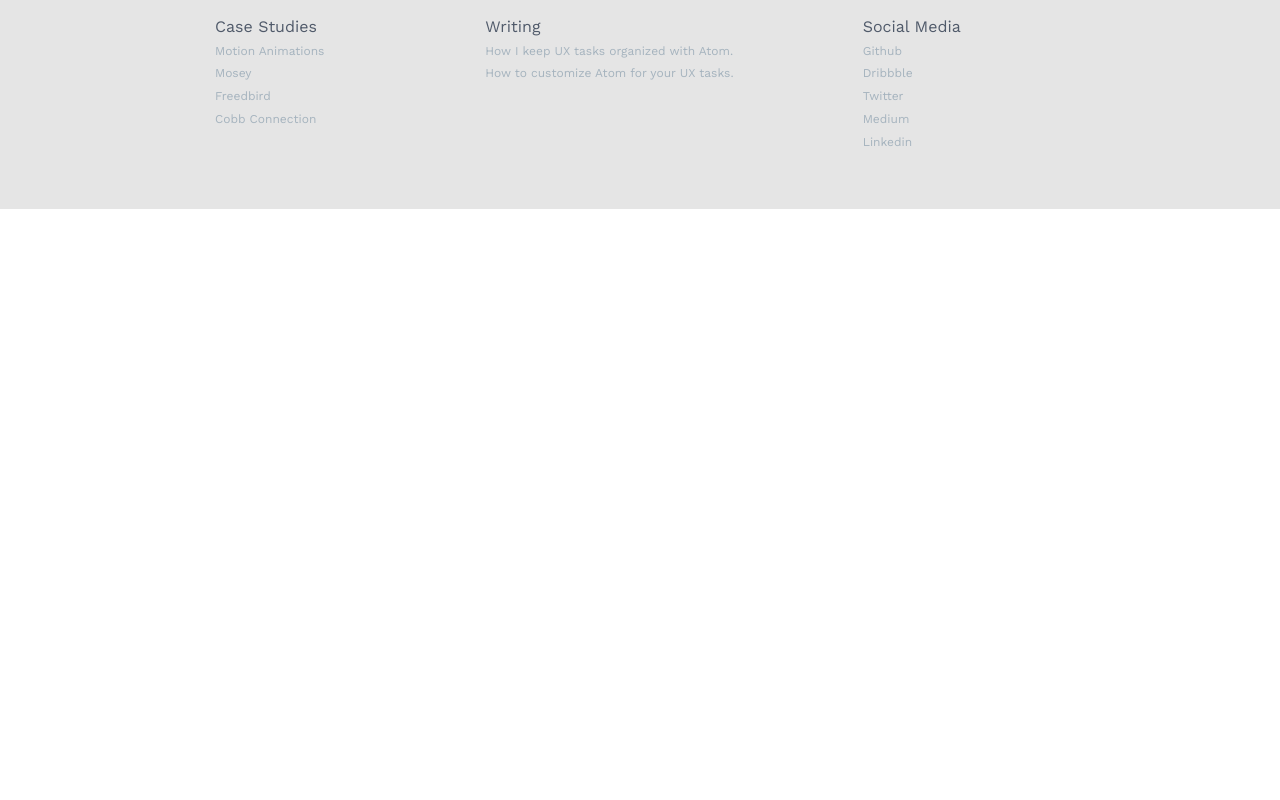
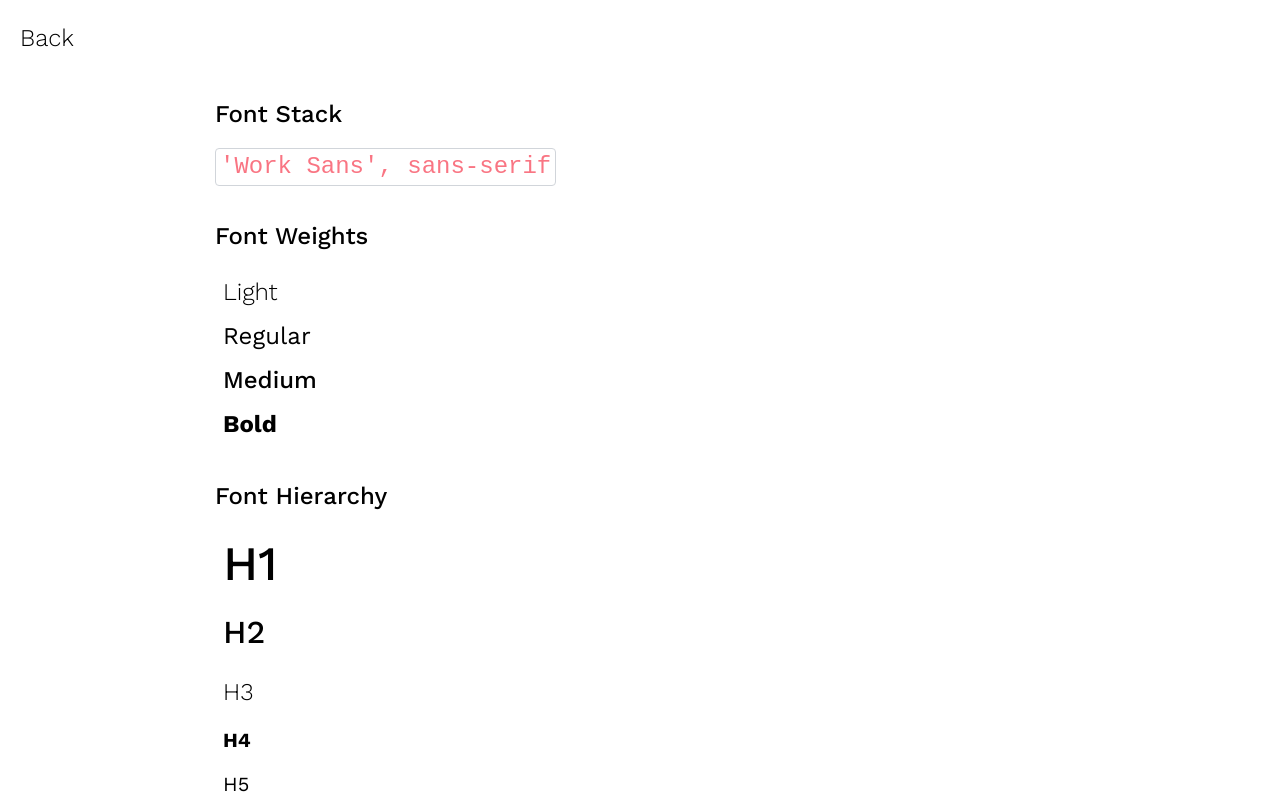
Before and after one commit to jmanhart/personal-portfolio-19, a React (Create React App) app: page /design in a window 1280 px wide. Shown: the top 800 px of the page. Built offline with nearby package versions, Linux system fonts and the light colour scheme; a web font is replaced by a local one.

Commit message:
Adding in the type styles, color and spacers

```diff
--- a/src/App.scss
+++ b/src/App.scss
@@ -1,3 +1,203 @@
+/* Grays */
+$gray-000: #fafbfc;
+$gray-100: #f6f8fa;
+$gray-200: #e1e4e8;
+$gray-300: #d1d5da;
+$gray-400: #959da5;
+$gray-500: #6a737d;
+$gray-600: #586069;
+$gray-700: #444d56;
+$gray-800: #2f363d;
+$gray-900: #24292e;
+
+/* Blues */
+$blue-000: #f1f8ff;
+$blue-100: #dbedff;
+$blue-200: #c8e1ff;
+$blue-300: #79b8ff;
+$blue-400: #2188ff;
+$blue-500: #0366d6;
+$blue-600: #005cc5;
+$blue-700: #044289;
+$blue-800: #032f62;
+$blue-900: #05264c;
+
+/* Greens */
+$green-000: #f0fff4;
+$green-100: #dcffe4;
+$green-200: #bef5cb;
+$green-300: #85e89d;
+$green-400: #34d058;
+$green-500: #28a745;
+$green-600: #22863a;
+$green-700: #176f2c;
+$green-800: #165c26;
+$green-900: #144620;
+
+/* Purples */
+$purple-000: #f5f0ff;
+$purple-100: #e6dcfd;
+$purple-200: #d1bcf9;
+$purple-300: #b392f0;
+$purple-400: #8a63d2;
+$purple-500: #6f42c1;
+$purple-600: #5a32a3;
+$purple-700: #4c2889;
+$purple-800: #3a1d6e;
+$purple-900: #29134e;
+
+/* Yellows */
+$yellow-000: #fffdef;
+$yellow-100: #fffbdd;
+$yellow-200: #fff5b1;
+$yellow-300: #ffea7f;
+$yellow-400: #ffdf5d;
+$yellow-500: #ffd33d;
+$yellow-600: #f9c513;
+$yellow-700: #dbab09;
+$yellow-800: #b08800;
+$yellow-900: #735c0f;
+
+/* Oranges */
+$orange-000: #fff8f2;
+$orange-100: #ffebda;
+$orange-200: #ffd1ac;
+$orange-300: #ffab70;
+$orange-400: #fb8532;
+$orange-500: #f66a0a;
+$orange-600: #e36209;
+$orange-700: #d15704;
+$orange-800: #c24e00;
+$orange-900: #a04100;
+
+/* Reds */
+$red-000: #ffeef0;
+$red-100: #ffdce0;
+$red-200: #fdaeb7;
+$red-300: #f97583;
+$red-400: #ea4a5a;
+$red-500: #d73a49;
+$red-600: #cb2431;
+$red-700: #b31d28;
+$red-800: #9e1c23;
+$red-900: #86181d;
+
+/* Blacks */
+$black-fade-15: rgba(27,31,35,0.15);
+$black-fade-30: rgba(27,31,35,0.3);
+$black-fade-50: rgba(27,31,35,0.5);
+$black-fade-70: rgba(27,31,35,0.7);
+$black-fade-85: rgba(27,31,35,0.85);
+
+/* Whites */
+$white-fade-15: rgba(255,255,255,0.15);
+$white-fade-30: rgba(255,255,255,0.3);
+$white-fade-50: rgba(255,255,255,0.5);
+$white-fade-70: rgba(255,255,255,0.7);
+$white-fade-85: rgba(255,255,255,0.85);
+
+/* Spacing Scale */
+$spacing-01: 0.125rem; // 2px
+$spacing-02: 0.25rem;  // 4px
+$spacing-03: 0.5rem;   // 8px
+$spacing-04: 0.75rem;  // 12px
+$spacing-05: 1rem;     // 16px
+$spacing-06: 1.5rem;   // 24px
+$spacing-07: 2rem;     // 32px
+$spacing-08: 2.5rem;   // 40px
+$spacing-09: 3rem;     // 48px
+
+/* Layout scale */
+$layout-01:	1rem;	   // 16px
+$layout-02:	1.5rem;	   // 24px
+$layout-03:	2rem;	   // 32px
+$layout-04:	3rem;	   // 48px
+$layout-05:	4rem;	   // 64px
+$layout-06:	6rem;	   // 96px
+$layout-07:	10rem;	   // 160px
+
+/* Type Scale */
+$type-01: 0.75rem;     // 12px
+$type-02: 1rem;        // 16px
+$type-03: 1.25rem;     // 20px
+$type-04: 1.5rem;      // 24px
+$type-05: 1.75rem;     // 28px
+$type-06: 2rem;        // 32px
+$type-07: 2.25rem;     // 36px
+$type-08: 3rem;        // 48px
+$type-09: 3.25rem;     // 48px
+
+/* Type Weight */
+$type-weight-light: 300;
+$type-weight-regular: 400;
+$type-weight-medium: 500;
+$type-weight-bold: 700;
+
+h1,h2,h3,h4,h5,p,li{
+    margin: 0 0;
+    color: black;
+}
+
+h1{
+    font-size: $type-08;
+    line-height: $type-09;
+    font-weight: $type-weight-medium;
+}
+h2{
+    font-size: $type-06;
+    line-height: $type-09;
+    font-weight: $type-weight-medium;
+}
+
+h3 {
+    font-size: $type-04;
+    line-height: $type-07;
+    font-weight: $type-weight-light;
+}
+
+h4 {
+    font-size: $type-03;
+    line-height: $type-05;
+    font-weight: $type-weight-bold;
+}
+h5 {
+    font-size: $type-03;
+    line-height: $type-05;
+    font-weight: $type-weight-regular;
+}
+p {
+    font-size: $type-02;
+    line-height: $type-04;
+    font-weight: $type-weight-regular;
+}
+
+code {
+    font-size: $type-04;
+    line-height: $type-05;
+    font-weight: $type-weight-light;
+    display: inline-block;
+    padding: $spacing-02;
+    border: 1px solid $gray-300;
+    border-radius: $spacing-02;
+    color: $red-300;
+}
+
+li {
+    font-size: $type-04;
+    line-height: $type-05;
+    font-weight: $type-weight-light;
+}
+
+/* Type Classes */
+.header-type-01{
+    margin: $layout-03 0 $layout-01;
+    font-weight: $type-weight-medium;
+}
+
+
+
+
+
 html, body {
     margin: 0;
     padding: 0;
@@ -44,50 +244,30 @@ ul{
     padding-inline-start: 0px;
 }
 
-h1{
-    font-size: 2.75em;
-    font-weight: 500;
-    color: black;
-    line-height: 1.5em;
-    margin-block-start: 0.15em;
-    margin-block-end: 0.15em;
+
+
+ul.font-size > li{
+    padding: $spacing-03 $spacing-03;
 }
 
-h2{
-    color: #000;
-    font-size: 1.75em;
-    line-height: 1.75em;
-    // padding-bottom: .5em;
+
+ul.font-weights > li{
+    padding: $spacing-03 $spacing-03;
+}
+.font-weights li:first-child {
     font-weight: 300;
-    display: block;
-    // font-size: 1.5em;
-    margin-block-start: 0em;
-    margin-block-end: 0.5em;
-    margin-inline-start: 0px;
-    margin-inline-end: 0px;
+}
+.font-weights li:nth-child(2) {
+    font-weight: 400;
+}
+.font-weights li:nth-child(3) {
+    font-weight: 500;
+}
+.font-weights li:last-child {
+    font-weight: 700;
 }
 
-h3{
-    font-size: 1em;
-    font-weight: 300;
-    color: rgba(0,0,0,.9);
-    line-height: 1.65em;
-    margin-block-start: 0em;
-    margin-block-end: 0.5em;
-    margin-inline-start: 0px;
-    margin-inline-end: 0px;
-}
 
-h4 {
-    font-size: 1.25em;
-    color:rgba(0,0,0,0.7);
-    display: block;
-    margin-block-start: .50em;
-    margin-block-end: .5em;
-    margin-inline-start: 0px;
-    margin-inline-end: 0px;
-    font-weight: bold;
-}
 a:-webkit-any-link {
     color: none;
     cursor: pointer;
@@ -178,3 +358,9 @@ ul.caseStudies li:nth-child(even) {
 
     }
 }
+
+
+.content{
+    // background-color: green;
+    margin-top: $layout-06;
+}
--- /dev/null
+++ b/src/containers/design/index.js
@@ -0,0 +1,44 @@
+import React, { Component } from 'react';
+
+// Importing Image assets
+import photo from './../../images/me-blk-sun.jpg';
+
+// import styles
+import './../../App.scss';
+
+// Importing Components
+import ButtonBack from '../../components/buttons/button-back.js';
+
+export default class Design extends Component{
+    render(){
+        return(
+            <>
+                <ButtonBack buttonLabel="Back" linkToPath="/" />
+                <div className="container content" >
+
+                    <h3 className="header-type-01">Font Stack</h3>
+                    <code>'Work Sans', sans-serif</code>
+
+                    <h3 className="header-type-01">Font Weights</h3>
+                    <ul className="font-weights">
+                        <li>Light</li>
+                        <li>Regular</li>
+                        <li>Medium</li>
+                        <li>Bold</li>
+                    </ul>
+
+                    <h3 className="header-type-01">Font Hierarchy</h3>
+                    <ul className="font-size">
+                        <li><h1>H1</h1></li>
+                        <li><h2>H2</h2></li>
+                        <li><h3>H3</h3></li>
+                        <li><h4>H4</h4></li>
+                        <li><h5>H5</h5></li>
+                        <li><p>p - Lorem ipsum dolor amet sartorial taxidermy swag, hot chicken actually slow-carb artisan 3 wolf moon celiac man braid four loko before they sold out shabby chic. Knausgaard woke flannel prism hot chicken put a bird on it. Master cleanse lumbersexual messenger bag vexillologist. Echo park hot chicken neutra, cold-pressed sustainable leggings +1 tofu dreamcatcher. Disrupt stumptown gastropub locavore art party. Direct trade listicle selvge, gentrify tilde wolf ethical distillery. Dreamcatcher artisan activated charcoal.</p></li>
+                    </ul>
+
+                </div>
+            </>
+        )
+    }
+}
--- a/src/containers/home/index.js
+++ b/src/containers/home/index.js
@@ -19,7 +19,7 @@ export default class Home extends Component{
             <div id="header">
                 <img src={photo} id="profile-image" img="true" alt="Me"/>
                 <h1>Hello, I'm <Link to="/about"><u>John!</u></Link></h1>
-                <h2>A Designer & Developer living in Kansas City and working for <u>Garmin</u>.</h2>
+                <h3>A Designer & Developer living in Kansas City and working for <u>Garmin</u>.</h3>
             </div>
             <Grid />
             <List />
--- a/src/main.js
+++ b/src/main.js
@@ -11,6 +11,7 @@ import MobileAnimations from './containers/case-studies/mobile-animations';
 import MoseyApp from './containers/case-studies/mosey-app.js';
 import FreeBird from './containers/case-studies/free-bird.js';
 import CobbApp from './containers/case-studies/cobb-app.js';
+import Design from './containers/design/index.js';
 
 
 const Main = () => (
@@ -18,6 +19,7 @@ const Main = () => (
     <Switch>
       <Route exact path='/' component={Home}/>
       <Route path='/about' component={About}/>
+      <Route path='/design' component={Design}/>
       {/* Case Studies */}
       <Route path='/case-study/mobile-animations' component={MobileAnimations}/>
       <Route path='/case-study/mosey-app' component={MoseyApp}/>
```
